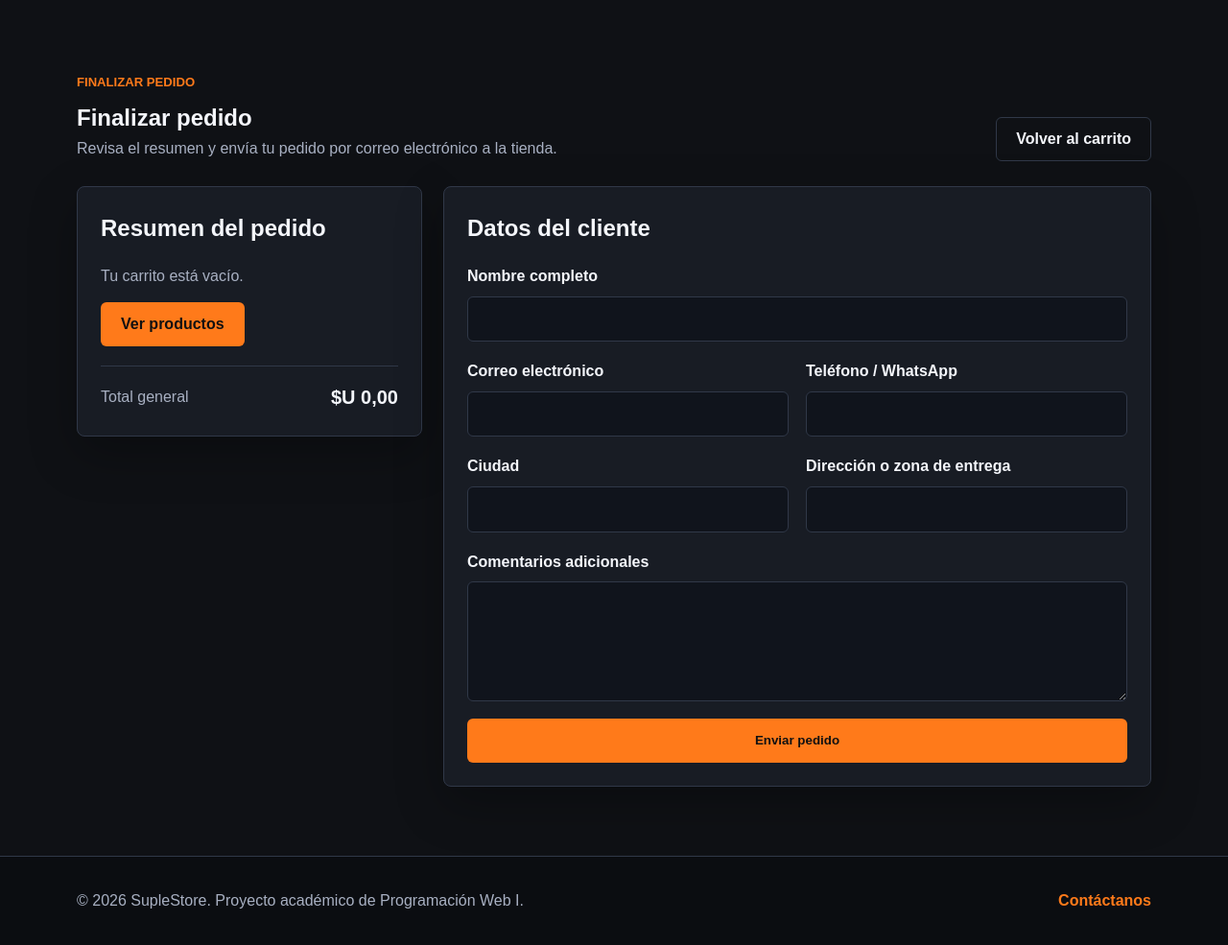
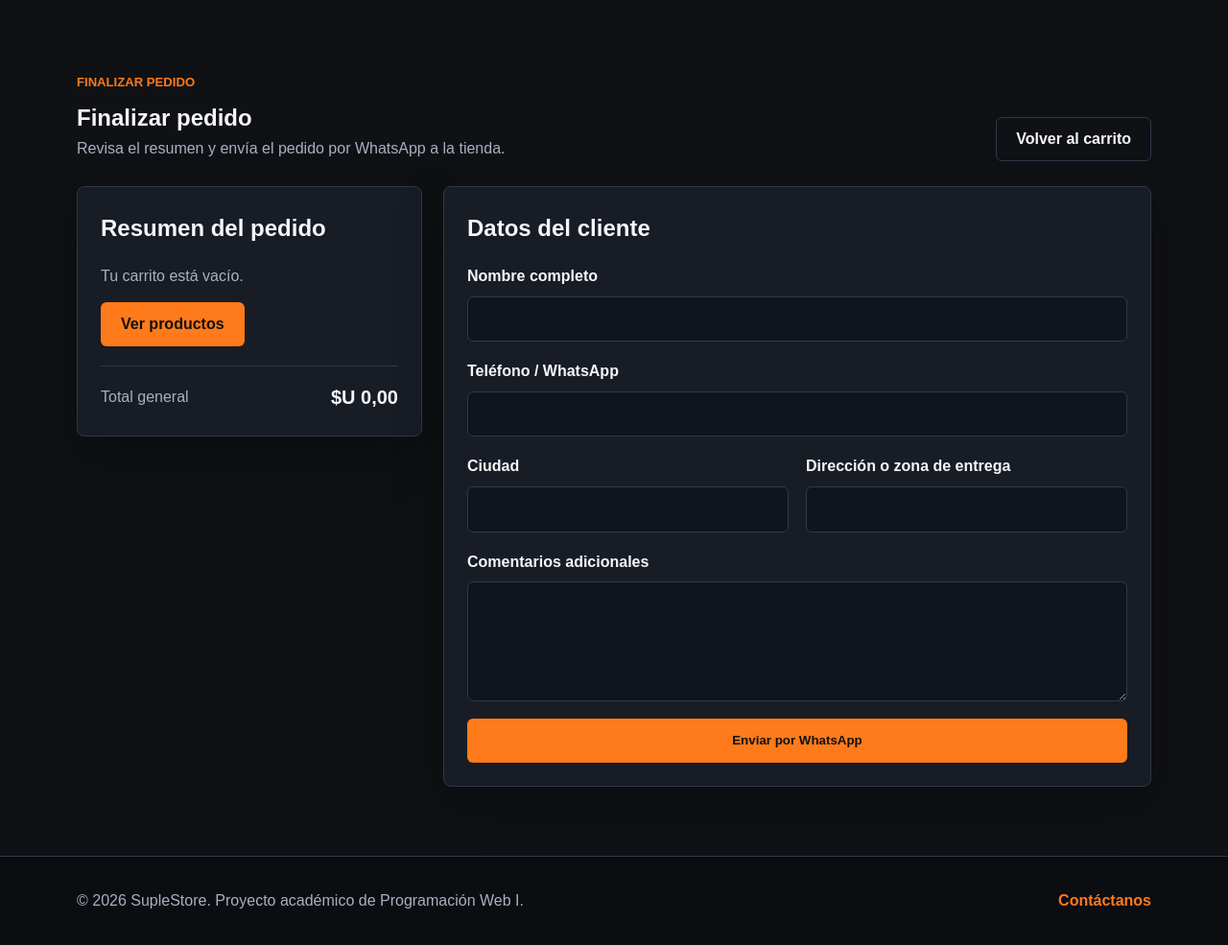
Before and after one commit to lautarotamborindeguy/supleshop-public, a PHP site: page /checkout.php in a window 1280 px wide. Shown: the part 77-1062 px from the top of the page at 96% size. Run offline with PHP 8.4, Linux system fonts and the light colour scheme.

Commit message:
Send cart in WhatsApp

```diff
--- a/assets/js/cart.js
+++ b/assets/js/cart.js
@@ -1,4 +1,6 @@
 const CART_KEY = 'supleStoreCart';
+// Número internacional sin + ni espacios. Si queda vacío, WhatsApp permite elegir el chat.
+const STORE_WHATSAPP_PHONE = '59898307550';
 
 function getCart() {
     const savedCart = localStorage.getItem(CART_KEY);
@@ -332,7 +334,6 @@ function renderCheckoutSummary() {
 function getCheckoutCustomerData() {
     return {
         name: document.getElementById('customer-name')?.value.trim() || '',
-        email: document.getElementById('customer-email')?.value.trim() || '',
         phone: document.getElementById('customer-phone')?.value.trim() || '',
         city: document.getElementById('customer-city')?.value.trim() || '',
         address: document.getElementById('customer-address')?.value.trim() || '',
@@ -342,7 +343,6 @@ function getCheckoutCustomerData() {
 
 function validateCheckout(customer, cart) {
     const errors = [];
-    const emailRegex = /^[^\s@]+@[^\s@]+\.[^\s@]+$/;
     const phoneRegex = /^[0-9+\-()\s]{6,20}$/;
 
     if (cart.length === 0) {
@@ -351,12 +351,6 @@ function validateCheckout(customer, cart) {
 
     if (customer.name === '') {
         errors.push('Indica el nombre completo.');
-    }
-
-    if (customer.email === '') {
-        errors.push('Indica el correo electrónico.');
-    } else if (!emailRegex.test(customer.email)) {
-        errors.push('Indica un correo electrónico válido.');
     }
 
     if (customer.phone === '') {
@@ -440,11 +434,10 @@ async function processOrderStock(cart) {
 
 function generateOrderText(customer, cart) {
     const lines = [
-        'Nuevo pedido desde SupleStore',
+        'Hola, quiero realizar este pedido en SupleStore:',
         '',
         'Datos del cliente:',
         `Nombre: ${customer.name}`,
-        `Correo electrónico: ${customer.email}`,
         `Teléfono / WhatsApp: ${customer.phone}`,
         `Ciudad: ${customer.city}`,
         `Dirección o zona de entrega: ${customer.address}`,
@@ -470,6 +463,17 @@ function generateOrderText(customer, cart) {
     }
 
     return lines.join('\n');
+}
+
+function buildWhatsAppUrl(message) {
+    const phone = STORE_WHATSAPP_PHONE.replace(/\D/g, '');
+    const text = encodeURIComponent(message);
+
+    if (phone !== '') {
+        return `https://wa.me/${phone}?text=${text}`;
+    }
+
+    return `https://wa.me/?text=${text}`;
 }
 
 function captureCheckoutForm() {
@@ -513,32 +517,28 @@ function captureCheckoutForm() {
 
             if (submitButton) {
                 submitButton.disabled = false;
-                submitButton.textContent = 'Enviar pedido';
+                submitButton.textContent = 'Enviar por WhatsApp';
             }
 
             return;
         }
 
-        const subject = 'Nuevo pedido desde SupleStore';
         const body = generateOrderText(customer, cart);
-        const mailtoUrl = `mailto:tienda@example.com?subject=${encodeURIComponent(subject)}&body=${encodeURIComponent(body)}`;
-
-        // El pedido se envía por correo electrónico y la entrega/pago se coordinan después con el cliente.
-        window.location.href = mailtoUrl;
+        const whatsappUrl = buildWhatsAppUrl(body);
 
         clearCart();
         updateCartCount();
         renderCheckoutSummary();
 
         if (successBox) {
-            successBox.textContent = 'Pedido confirmado con éxito. Tu cliente de correo se abrirá para enviarlo.';
+            successBox.textContent = 'Pedido confirmado con éxito. WhatsApp se abrirá con el detalle del pedido.';
         }
 
-        showCartMessage('Pedido confirmado y stock actualizado.');
+        showCartMessage('Pedido confirmado. Abriendo WhatsApp...');
 
         setTimeout(() => {
-            window.location.href = 'produtos.php';
-        }, 4500);
+            window.location.href = whatsappUrl;
+        }, 700);
     });
 }
 
--- a/checkout.php
+++ b/checkout.php
@@ -9,7 +9,7 @@ require_once 'includes/header.php';
             <div>
                 <span class="section-kicker">Finalizar pedido</span>
                 <h1 id="checkout-title">Finalizar pedido</h1>
-                <p>Revisa el resumen y envía tu pedido por correo electrónico a la tienda.</p>
+                <p>Revisa el resumen y envía el pedido por WhatsApp a la tienda.</p>
             </div>
 
             <a class="btn btn-outline" href="carrinho.php">Volver al carrito</a>
@@ -43,16 +43,9 @@ require_once 'includes/header.php';
                         <input type="text" id="customer-name" name="customer_name" required>
                     </div>
 
-                    <div class="form-grid">
-                        <div class="form-group">
-                            <label for="customer-email">Correo electrónico</label>
-                            <input type="email" id="customer-email" name="customer_email" required>
-                        </div>
-
-                        <div class="form-group">
-                            <label for="customer-phone">Teléfono / WhatsApp</label>
-                            <input type="tel" id="customer-phone" name="customer_phone" required>
-                        </div>
+                    <div class="form-group">
+                        <label for="customer-phone">Teléfono / WhatsApp</label>
+                        <input type="tel" id="customer-phone" name="customer_phone" required>
                     </div>
 
                     <div class="form-grid">
@@ -72,7 +65,7 @@ require_once 'includes/header.php';
                         <textarea id="customer-comments" name="customer_comments" rows="4"></textarea>
                     </div>
 
-                    <button class="btn btn-primary" type="submit">Enviar pedido</button>
+                    <button class="btn btn-primary" type="submit">Enviar por WhatsApp</button>
                 </form>
             </article>
         </div>
--- a/sobre.php
+++ b/sobre.php
@@ -19,7 +19,7 @@ require_once 'includes/header.php';
                 <h2>Objetivo</h2>
                 <p>
                     Presentar productos por categorías, permitir búsquedas en el catálogo y armar pedidos
-                    por email de forma simple.
+                    por WhatsApp de forma simple.
                 </p>
             </article>
 
```
Also changed, not shown: DOCUMENTACAO.md (+6 -4 lines).
